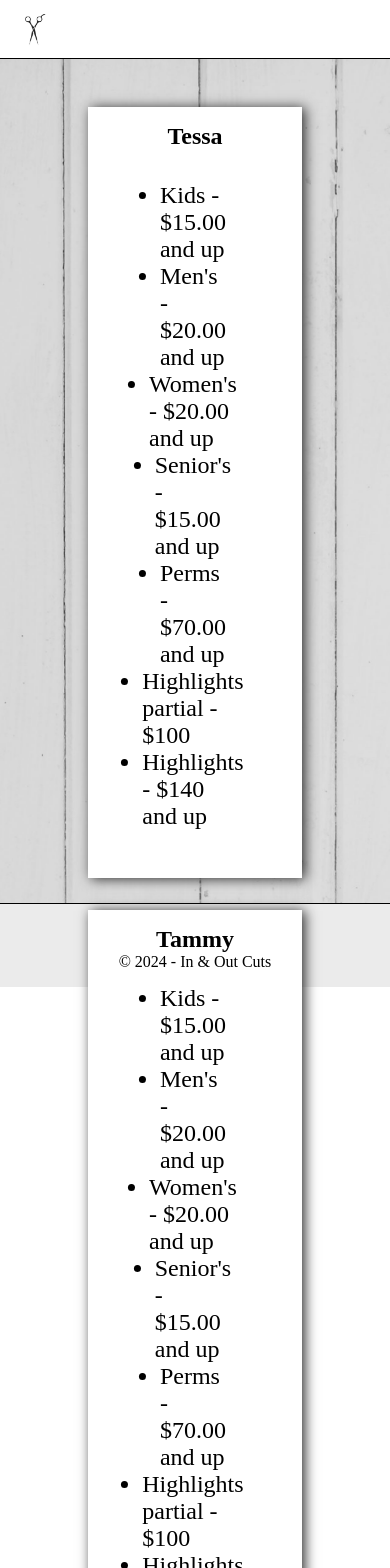
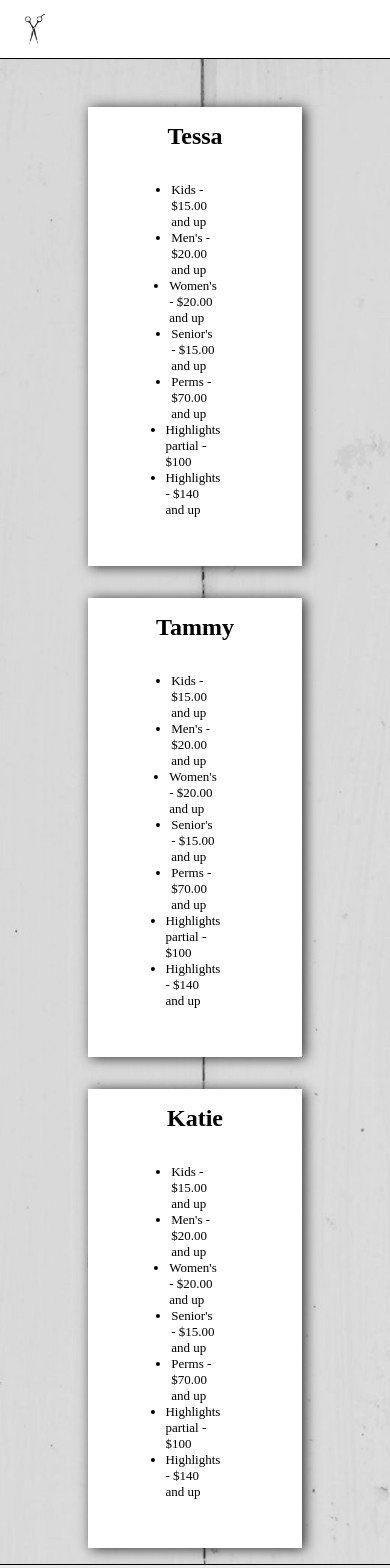
Before and after one commit to JMSONNE/In-Out, a React (Vite) app: page /pricing in a window 390 px wide. Shown: the top 1568 px of the page. Built offline with nearby package versions, Linux system fonts and the light colour scheme.

Commit message:
fixed layout issues

```diff
--- a/src/App.jsx
+++ b/src/App.jsx
@@ -9,10 +9,10 @@ function App() {
 
   return (
     <>
-
-      <NavigationBar />
-      <Router />
-
+      <main>
+        <NavigationBar />
+        <Router />
+      </main>
       <Footer />
     </>
   )
--- a/src/index.css
+++ b/src/index.css
@@ -2,6 +2,15 @@
   margin: 0;
   padding: 0;
   box-sizing: border-box;
+}
+#root {
+  display: flex;
+  flex-direction: column;
+  min-height: 100vh;
+}
+main {
+  flex: 1;
+  width: 100%;
 }
 html,
 body {
@@ -10,7 +19,6 @@ body {
   margin: 0;
   padding: 0;
 }
-
 .nav-bar {
   width: 100%;
   height: 7vh;
@@ -41,10 +49,16 @@ body {
   .brand-text {
     display: none;
   }
+  .avatar {
+    display: none;
+  }
 }
 @media (max-width: 545px) {
   .avatar {
     display: none;
+  }
+  .stylist-pricing {
+    font-size: small !important;
   }
 }
 .main-page {
@@ -70,6 +84,9 @@ body {
   align-content: flex-end;
   padding: 1rem;
   background-color: rgb(235, 235, 235);
+  position: relative;
+  left: 0;
+  bottom: 0;
 }
 .footer-text {
   display: flex;
@@ -77,12 +94,13 @@ body {
   font-family: "quicksand";
 }
 .pricing-page {
-  height: 100vh;
+  height: 100%;
   width: auto;
   padding: 1rem;
   background-image: url("./assets/background.jpeg");
   background-size: cover;
   background-position: center;
+  flex: 1;
 }
 .stylist-section {
   display: flex;
```
